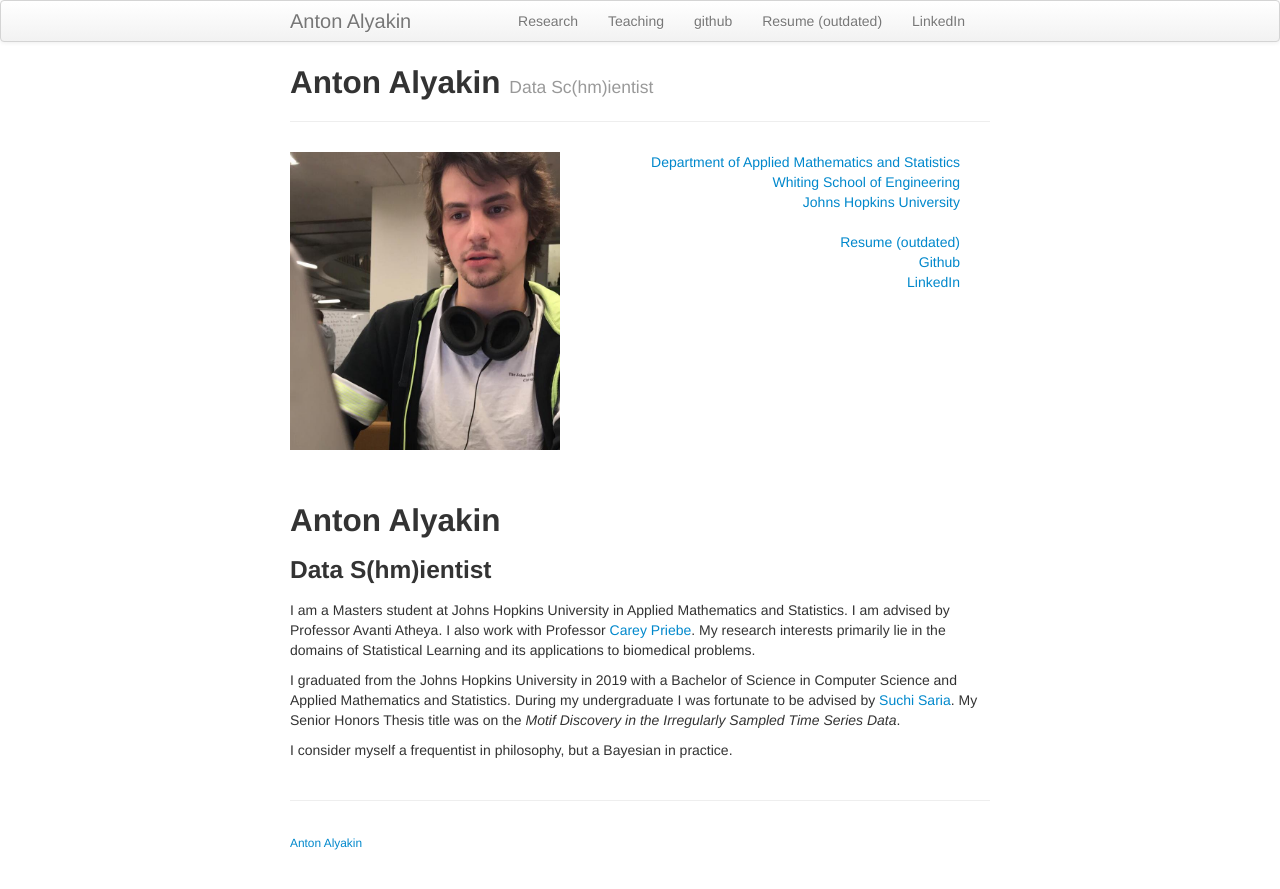
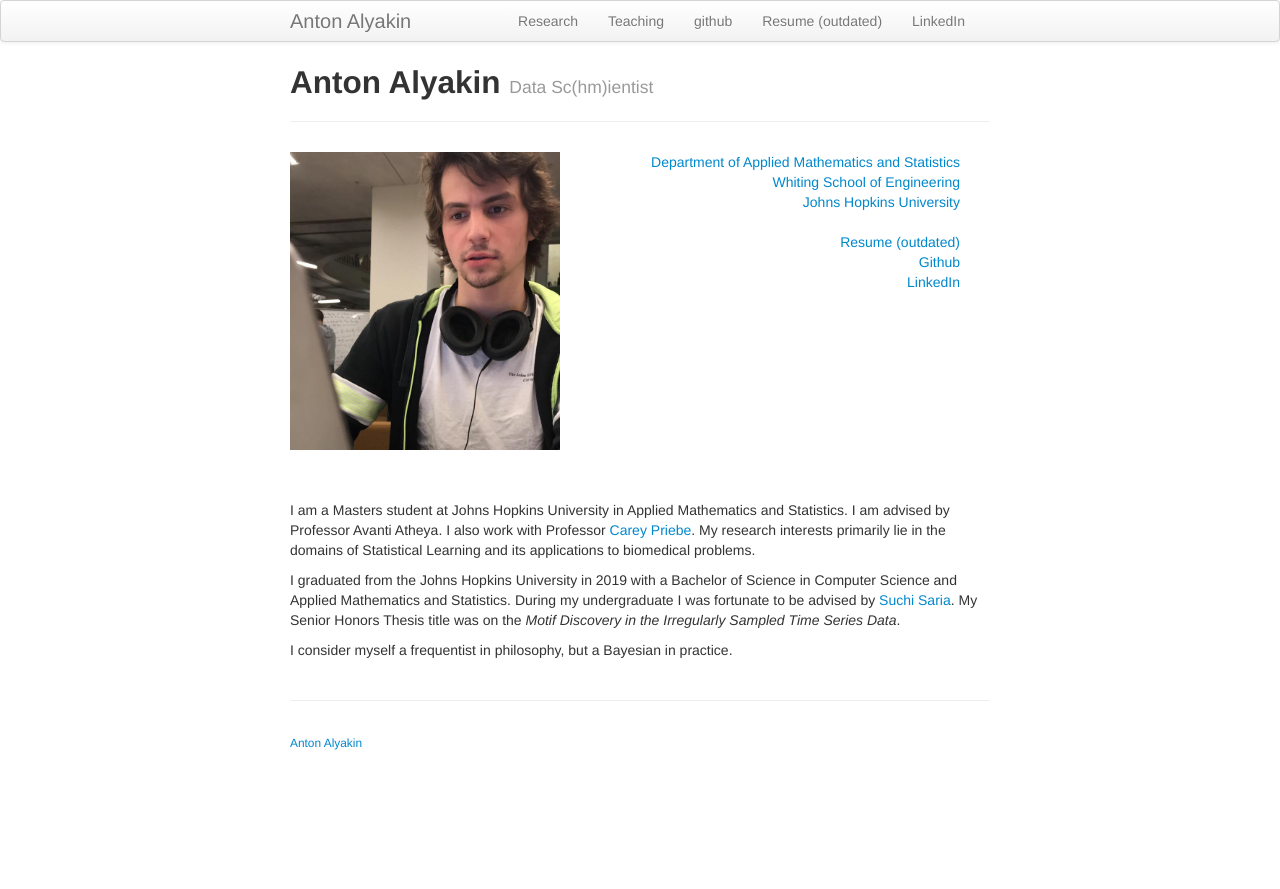
Before and after one commit to alyakin314/alyakin314.github.io, a Jekyll site: the page built from index.md, in a window 1280 px wide. Shown: the top 889 px of the page. Built offline with Jekyll 4.4.1, drawn with Linux system fonts in a browser that asks for light colours.

Commit message:
Removed the second appearance of the name

```diff
--- a/index.md
+++ b/index.md
@@ -25,10 +25,6 @@ description: Graduate Student at Johns Hopkins
 <br/>
 <br/>
 
-## Anton Alyakin
-
-### Data S(hm)ientist
-
 I am a Masters student at Johns Hopkins University in Applied Mathematics and
 Statistics.
 I am advised by Professor Avanti Atheya. I also work with  Professor
```
